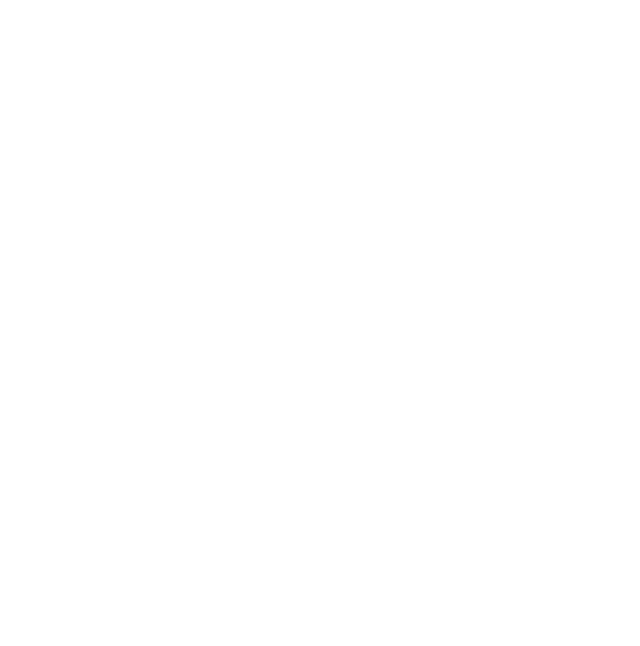
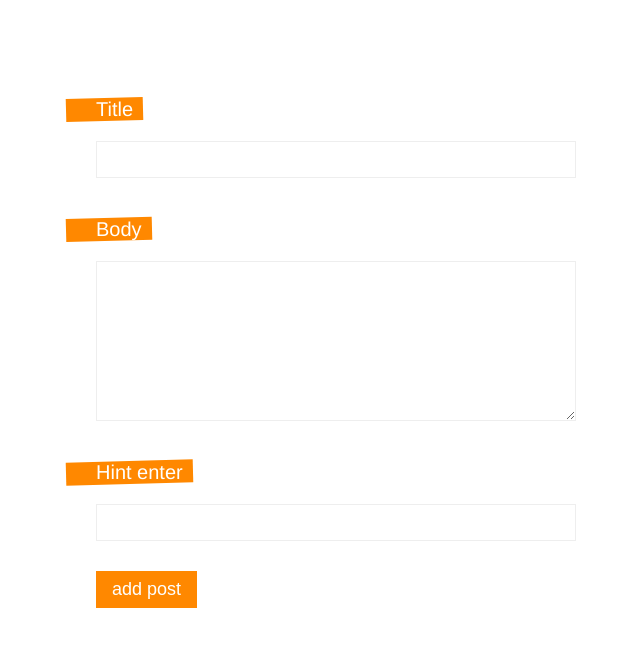
Before and after one commit to aungkaungkhant-nssh/vub-blog, a Vue app: page /create in a window 1280 px wide. Before the commit this address had no page. Shown: the top 646 px of the page, without its empty margins (304-944 px from the left). Built offline with nearby package versions, Linux system fonts and the light colour scheme.

Commit message:
create post and style frontend

```diff
--- a/src/router/index.js
+++ b/src/router/index.js
@@ -1,11 +1,16 @@
 import { createRouter, createWebHistory } from 'vue-router'
 import Home from '../views/Home.vue'
-
+import Create from '../views/Create.vue'
 const routes = [
   {
     path: '/',
     name: 'Home',
     component: Home
+  },
+  {
+    path:"/create",
+    name:"Create",
+    component:Create
   }
 
 ]
--- a/src/views/About.vue
+++ /dev/null
@@ -1,5 +0,0 @@
-<template>
-  <div class="about">
-    <h1>This is an about page</h1>
-  </div>
-</template>
--- /dev/null
+++ b/src/views/Create.vue
@@ -0,0 +1,90 @@
+<template>
+    <form action="">
+        <label for="">Title</label>
+        <input type="text" v-model="title">
+        <label for="">Body</label>
+        <textarea v-model="body"></textarea>
+        <label for="">Hint enter</label>
+        <input type="text" v-model="tag" @keypress.enter.prevent="handlekeydown">
+        <div v-for="tag in tags" :key="tag" class="pill">
+            {{tag}}
+        </div>
+        <button>add post</button>
+    </form>
+</template>
+
+<script>
+import { ref } from '@vue/reactivity'
+export default {
+    setup(){
+        let tags=ref([]);
+        let title=ref("");
+        let body=ref("");
+        let tag=ref("");
+        let handlekeydown=()=>{
+            if(!tags.value.includes(tag.value)){
+                tags.value.push(tag.value);
+            }
+            tag.value="";
+        }
+        return{tags,tag,handlekeydown,title,body}
+    }
+}
+</script>
+
+<style>
+form {
+    max-width: 480px;
+    margin: 0 auto;
+    text-align: left;
+  }
+  input, textarea {
+    display: block;
+    margin: 10px 0;
+    width: 100%;
+    box-sizing: border-box;
+    padding: 10px;
+    border: 1px solid #eee;
+  }
+  textarea {
+    height: 160px;
+  }
+  label {
+    display: inline-block;
+    margin-top: 30px;
+    position: relative;
+    font-size: 20px;
+    color: white;
+    margin-bottom: 10px;
+  }
+  label::before {
+    content: "";
+    display: block;
+    width: 100%;
+    height: 100%;
+    background: #ff8800;
+    position: absolute;
+    z-index: -1;
+    padding-right: 40px;
+    left: -30px;
+    transform: rotateZ(-1.5deg);
+  }
+  button {
+    display: block;
+    margin-top: 30px;
+    background: #ff8800;
+    color: white;
+    border: none;
+    padding: 8px 16px;
+    font-size: 18px
+  }
+  .pill {
+    display: inline-block;
+    margin: 10px 10px 0 0;
+    color: #444;
+    background: #ddd;
+    padding: 8px;
+    border-radius: 20px;
+    font-size: 14px;
+  }
+</style>
```
